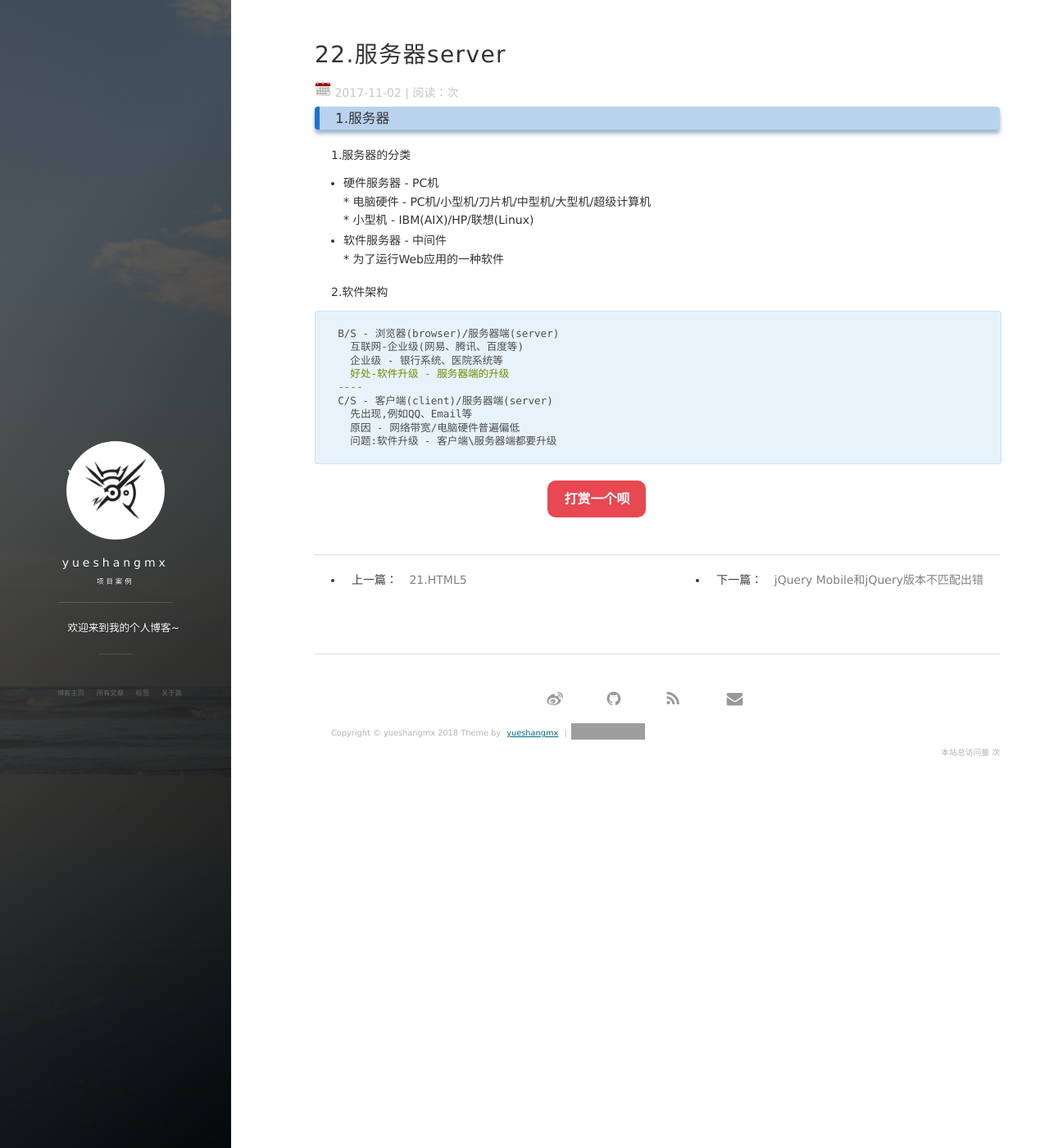
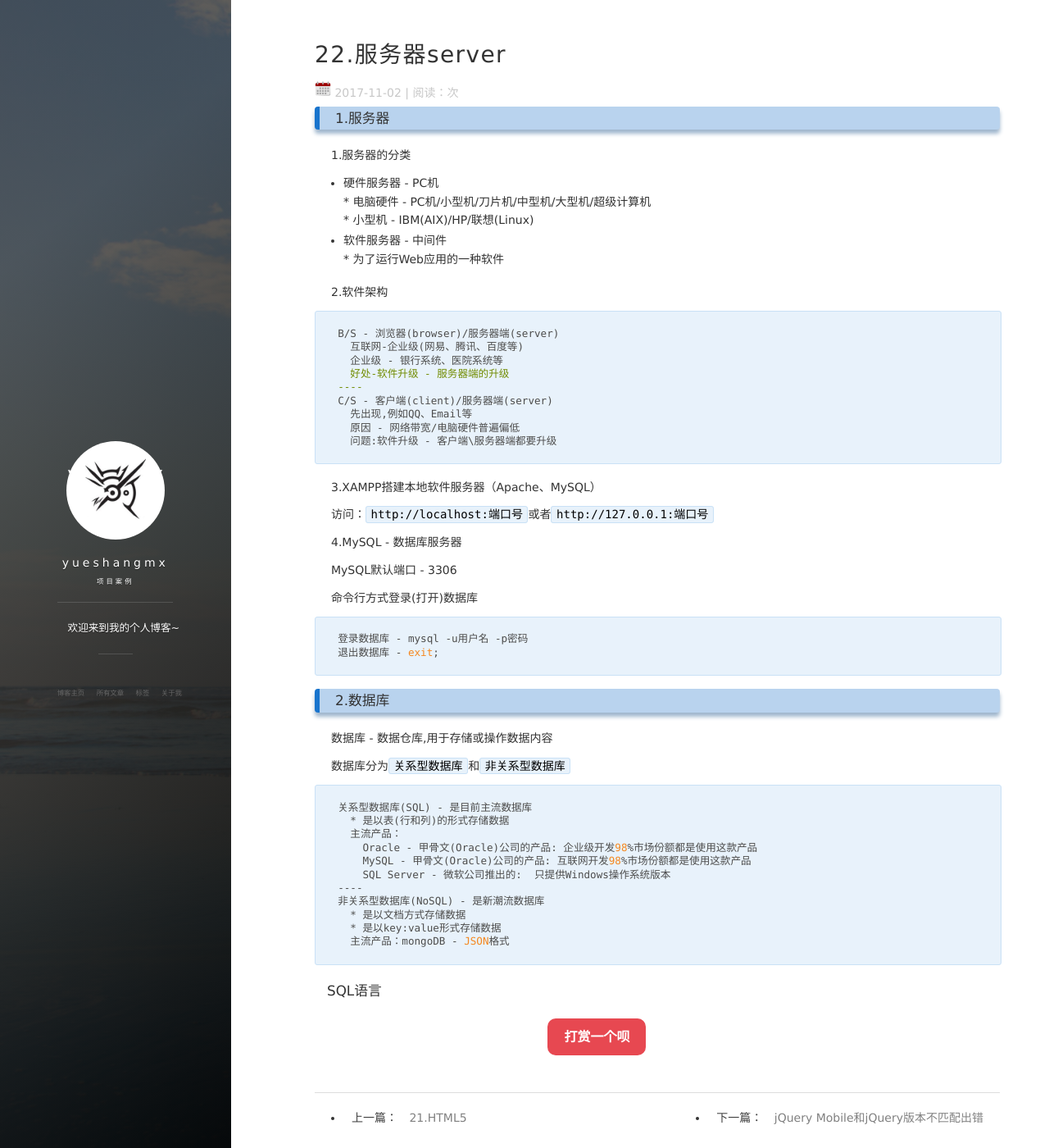
Before and after one commit to yueshangmx/yueshangmx.github.io, a Jekyll site: the page built from _posts/2017-11-02-服务器server.md, in a window 1280 px wide and 1400 px high. Shown: the whole window at 82% size. Built offline with Jekyll 4.4.1, drawn with Linux system fonts in a browser that asks for light colours; nearby versions of some CDN libraries; comment, search, counter and statistics services are not loaded; grey boxes are pictures that could not be loaded.

Commit message:
update server

````diff
--- a/_posts/2017-11-02-服务器server.md
+++ b/_posts/2017-11-02-服务器server.md
@@ -27,3 +27,37 @@ C/S - 客户端(client)/服务器端(server)
   原因 - 网络带宽/电脑硬件普遍偏低
   问题:软件升级 - 客户端\服务器端都要升级
 ```
+
+3.XAMPP搭建本地软件服务器（Apache、MySQL）
+
+访问：`http://localhost:端口号`或者`http://127.0.0.1:端口号`
+
+4.MySQL - 数据库服务器
+
+MySQL默认端口 - 3306
+
+命令行方式登录(打开)数据库
+```
+登录数据库 - mysql -u用户名 -p密码
+退出数据库 - exit;
+```
+
+### 2.数据库
+数据库 - 数据仓库,用于存储或操作数据内容
+
+数据库分为`关系型数据库`和`非关系型数据库`
+```
+关系型数据库(SQL) - 是目前主流数据库
+  * 是以表(行和列)的形式存储数据
+  主流产品：
+    Oracle - 甲骨文(Oracle)公司的产品: 企业级开发98%市场份额都是使用这款产品
+    MySQL - 甲骨文(Oracle)公司的产品: 互联网开发98%市场份额都是使用这款产品
+    SQL Server - 微软公司推出的:  只提供Windows操作系统版本
+----
+非关系型数据库(NoSQL) - 是新潮流数据库
+  * 是以文档方式存储数据
+  * 是以key:value形式存储数据
+  主流产品：mongoDB - JSON格式
+```
+
+#### SQL语言
````
